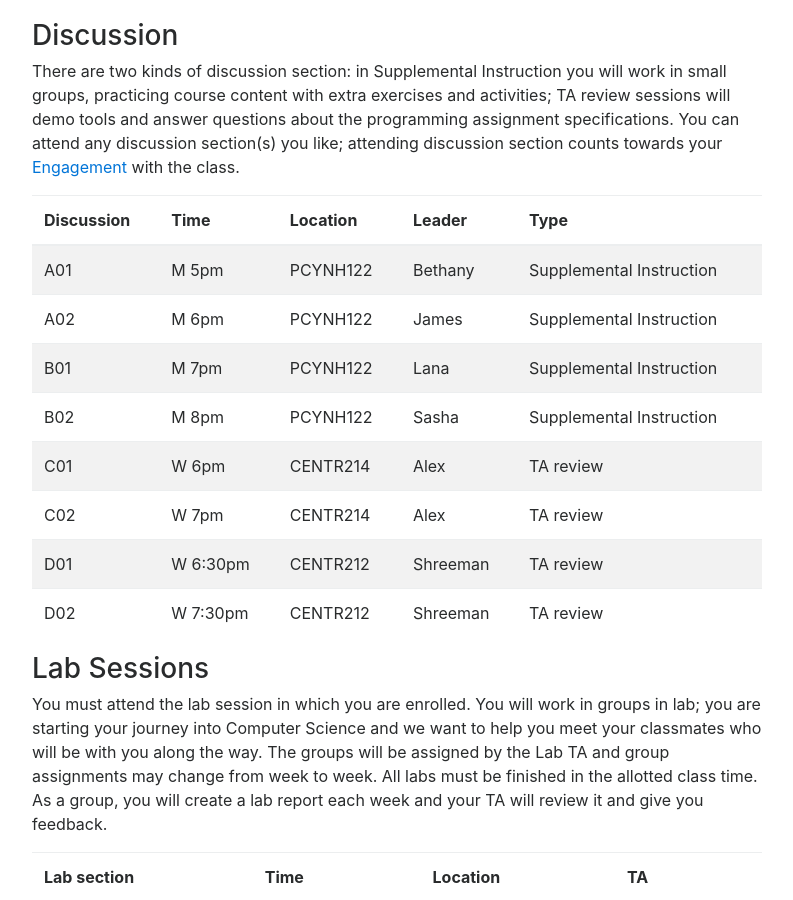
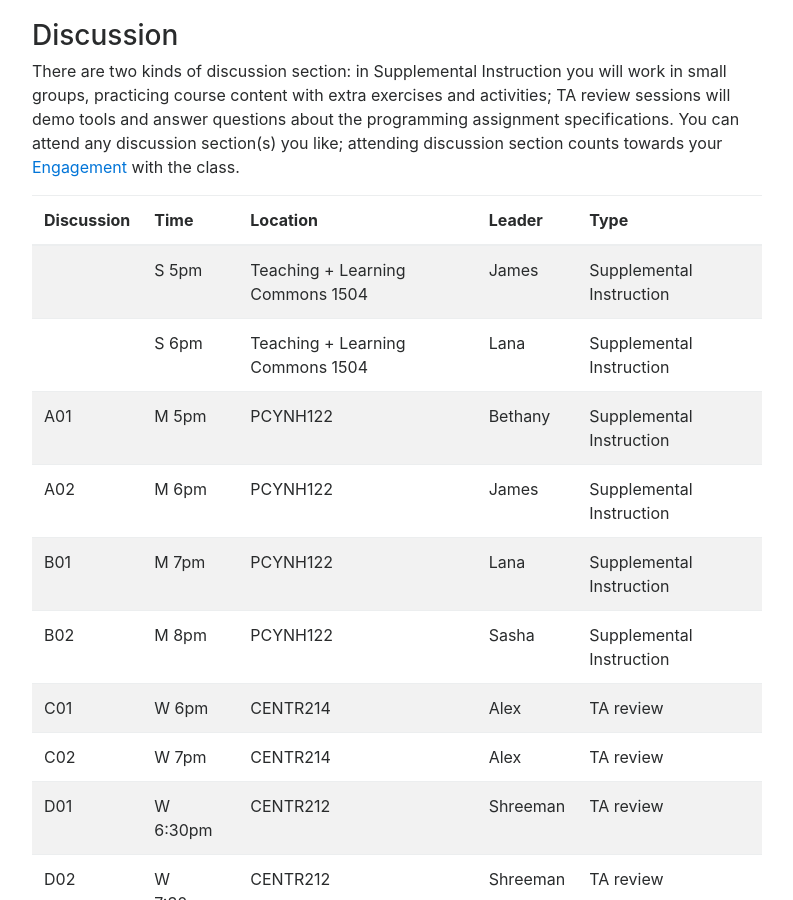
Before and after one commit to ucsd-cse8a-f18/ucsd-cse8a-f18.github.io, a Jekyll site: the page built from index.md, in a window 1280 px wide and 900 px high, scrolled down 1673 px. Shown: the whole window, without its empty margins (243-1036 px from the left). Built offline with Jekyll 4.4.1, drawn with Linux system fonts in a browser that asks for light colours; nearby versions of some CDN libraries.

Commit message:
Added SI sections to discussions list

```diff
--- a/index.md
+++ b/index.md
@@ -69,6 +69,12 @@ There are two kinds of discussion section: in Supplemental Instruction you will
   <th> Discussion</th><th>Time</th><th>Location</th><th>Leader</th><th>Type</th>
   </tr>
 </thead>
+<tr>
+  <td></td><td> S 5pm </td><td> Teaching + Learning Commons 1504 </td><td> James </td> <td> Supplemental Instruction</td>
+</tr>
+<tr>
+  <td></td><td> S 6pm </td><td> Teaching + Learning Commons 1504 </td><td> Lana </td> <td> Supplemental Instruction</td>
+</tr>
 <tr>
   <td>A01 </td><td> M 5pm </td><td> PCYNH122 </td><td> Bethany </td><td> Supplemental Instruction</td>
 </tr>
```
